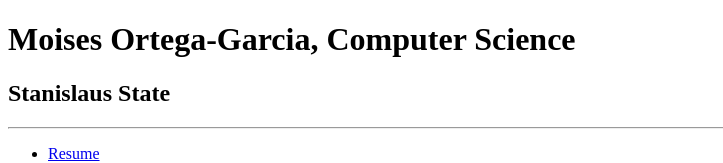
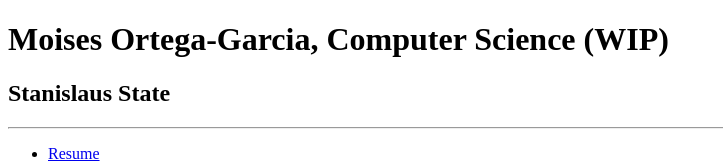
Before and after one commit to moisesortega/moisesortega.github.io, a plain HTML site: page index.html in a window 1280 px wide. Shown: the top 163 px of the page, without its empty margins (0-723 px from the left). Drawn offline with Linux system fonts and the light colour scheme.

Commit message:
Update index.html

```diff
--- a/index.html
+++ b/index.html
@@ -5,7 +5,7 @@
     </head>
 
     <body>
-        <h1>Moises Ortega-Garcia, Computer Science</h1>
+        <h1>Moises Ortega-Garcia, Computer Science (WIP)</h1>
         <h2>Stanislaus State</h2>
     <hr/>
         <ul>
```
